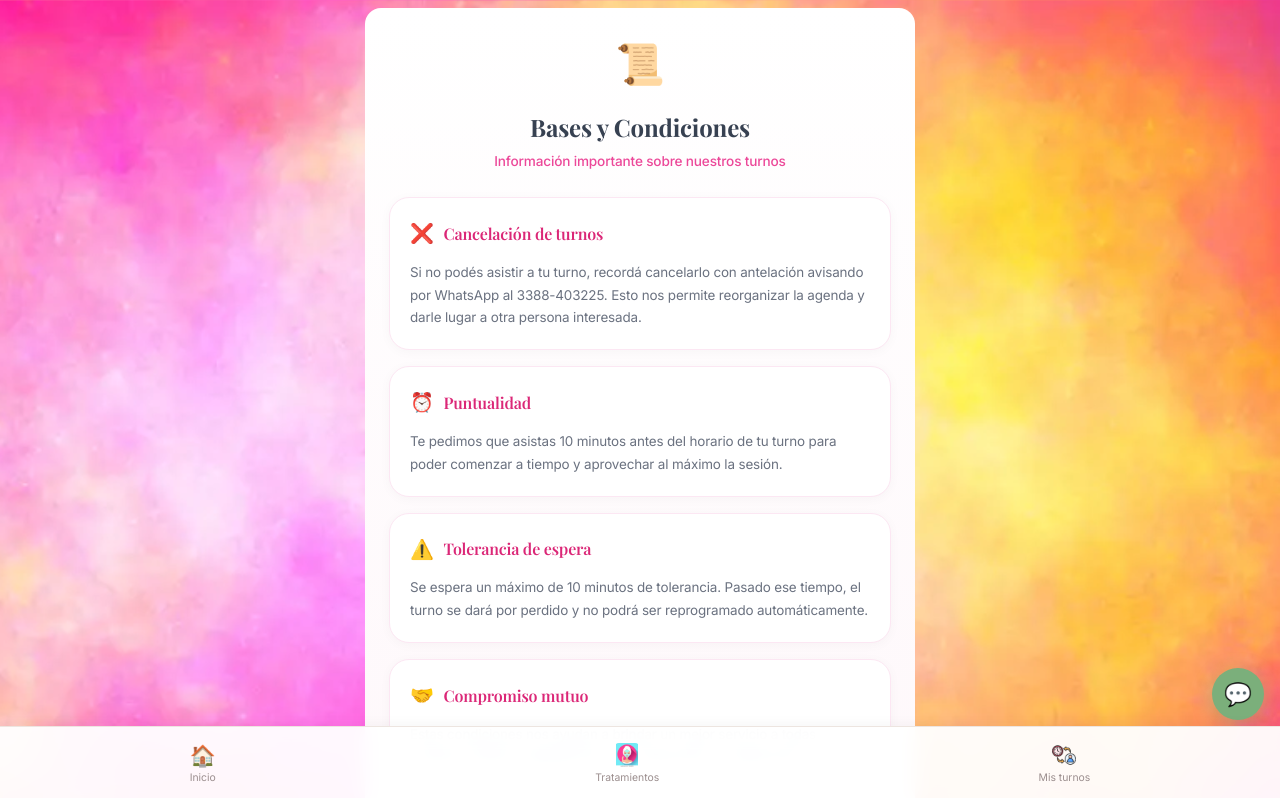
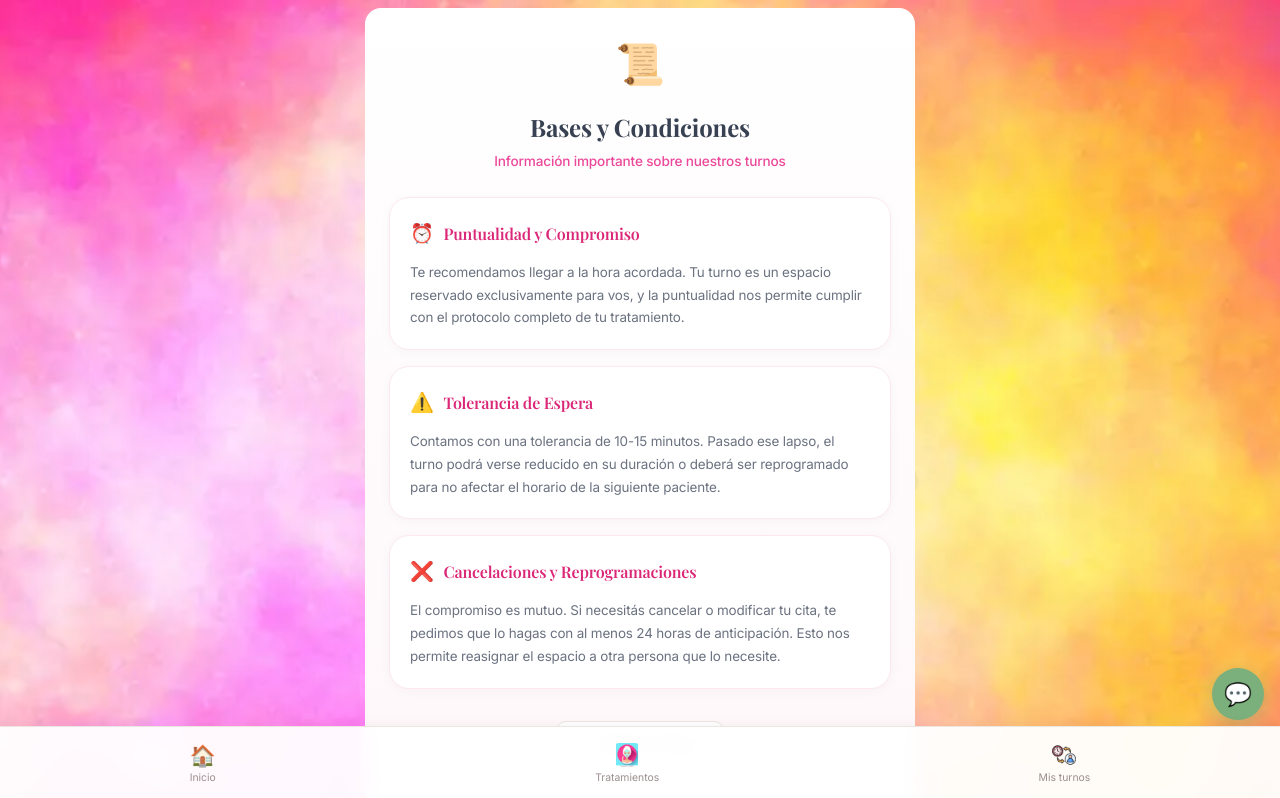
Before and after one commit to PameVillegas/belleza-saludable, a React (Vite) app in the folder frontend/: page /bases-condiciones in a window 1280 px wide. Shown: the top 798 px of the page. Built offline with nearby package versions, Linux system fonts and the light colour scheme.

Commit message:
Actualizar Bases y Condiciones con texto de Mariana: puntualidad, tolerancia, cancelaciones

```diff
--- a/frontend/src/pages/Terms.jsx
+++ b/frontend/src/pages/Terms.jsx
@@ -5,24 +5,19 @@ function Terms() {
 
   const rules = [
     {
-      icon: '❌',
-      title: 'Cancelación de turnos',
-      text: 'Si no podés asistir a tu turno, recordá cancelarlo con antelación avisando por WhatsApp al 3388-403225. Esto nos permite reorganizar la agenda y darle lugar a otra persona interesada.'
-    },
-    {
       icon: '⏰',
-      title: 'Puntualidad',
-      text: 'Te pedimos que asistas 10 minutos antes del horario de tu turno para poder comenzar a tiempo y aprovechar al máximo la sesión.'
+      title: 'Puntualidad y Compromiso',
+      text: 'Te recomendamos llegar a la hora acordada. Tu turno es un espacio reservado exclusivamente para vos, y la puntualidad nos permite cumplir con el protocolo completo de tu tratamiento.'
     },
     {
       icon: '⚠️',
-      title: 'Tolerancia de espera',
-      text: 'Se espera un máximo de 10 minutos de tolerancia. Pasado ese tiempo, el turno se dará por perdido y no podrá ser reprogramado automáticamente.'
+      title: 'Tolerancia de Espera',
+      text: 'Contamos con una tolerancia de 10-15 minutos. Pasado ese lapso, el turno podrá verse reducido en su duración o deberá ser reprogramado para no afectar el horario de la siguiente paciente.'
     },
     {
-      icon: '🤝',
-      title: 'Compromiso mutuo',
-      text: 'Estas condiciones nos ayudan a brindar un mejor servicio a todas nuestras clientas. Agradecemos tu comprensión y colaboración.'
+      icon: '❌',
+      title: 'Cancelaciones y Reprogramaciones',
+      text: 'El compromiso es mutuo. Si necesitás cancelar o modificar tu cita, te pedimos que lo hagas con al menos 24 horas de anticipación. Esto nos permite reasignar el espacio a otra persona que lo necesite.'
     },
   ];
 
```
